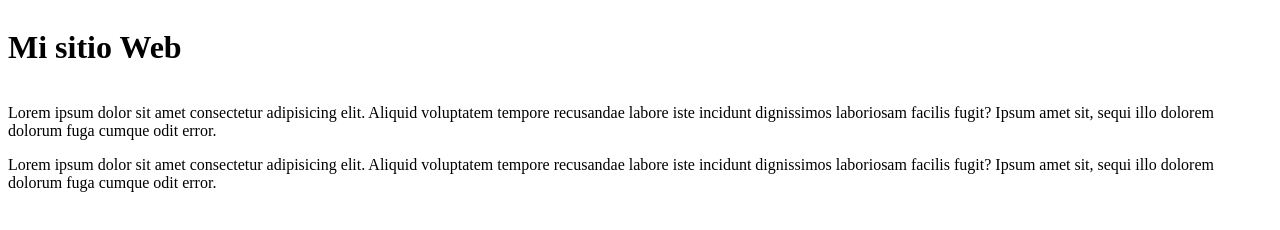
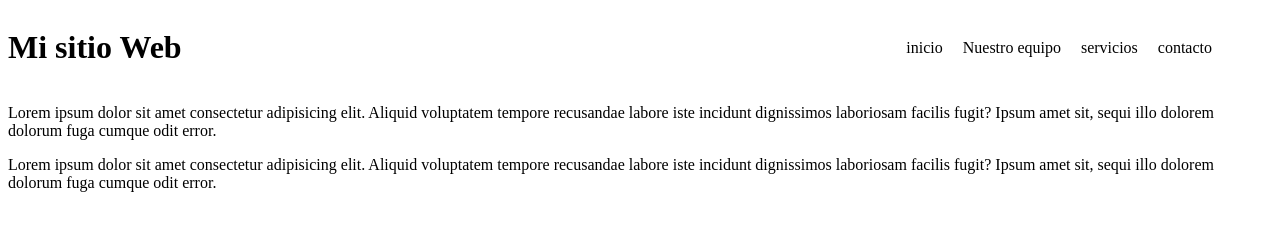
Before and after one commit to EdisonEncarnacion/Miweb, a plain HTML site: page index.html in a window 1280 px wide. Drawn offline with Linux system fonts and the light colour scheme.

Commit message:
texto modificado

```diff
--- a/index.html
+++ b/index.html
@@ -10,7 +10,14 @@
 
 <di class="container">
      <header>
-      <h1 class="logo">Mi sitio Web</h1>
+        <h1 class="logo">Mi sitio Web</h1>
+        <ul>
+           <li><a href="#"></a>inicio</li>
+           <li><a href="#"></a>Nuestro equipo</li>
+           <li><a href="#"></a>servicios</li>
+           <li><a href="#"></a>contacto</li>
+           <ul></ul>
+        </ul>
      </header>
      <main>
         <p>Lorem ipsum dolor sit amet consectetur adipisicing elit. Aliquid voluptatem tempore recusandae labore
```
